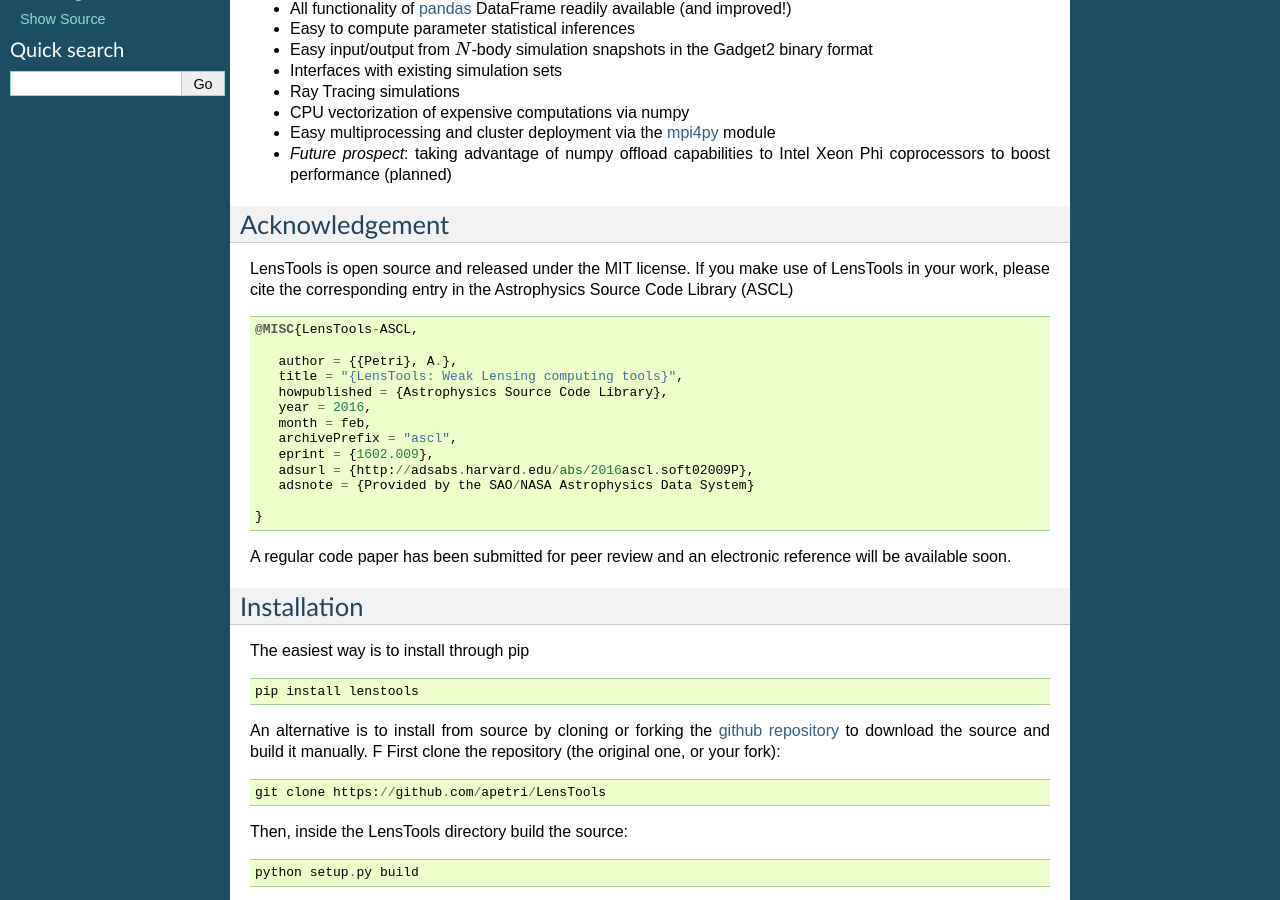
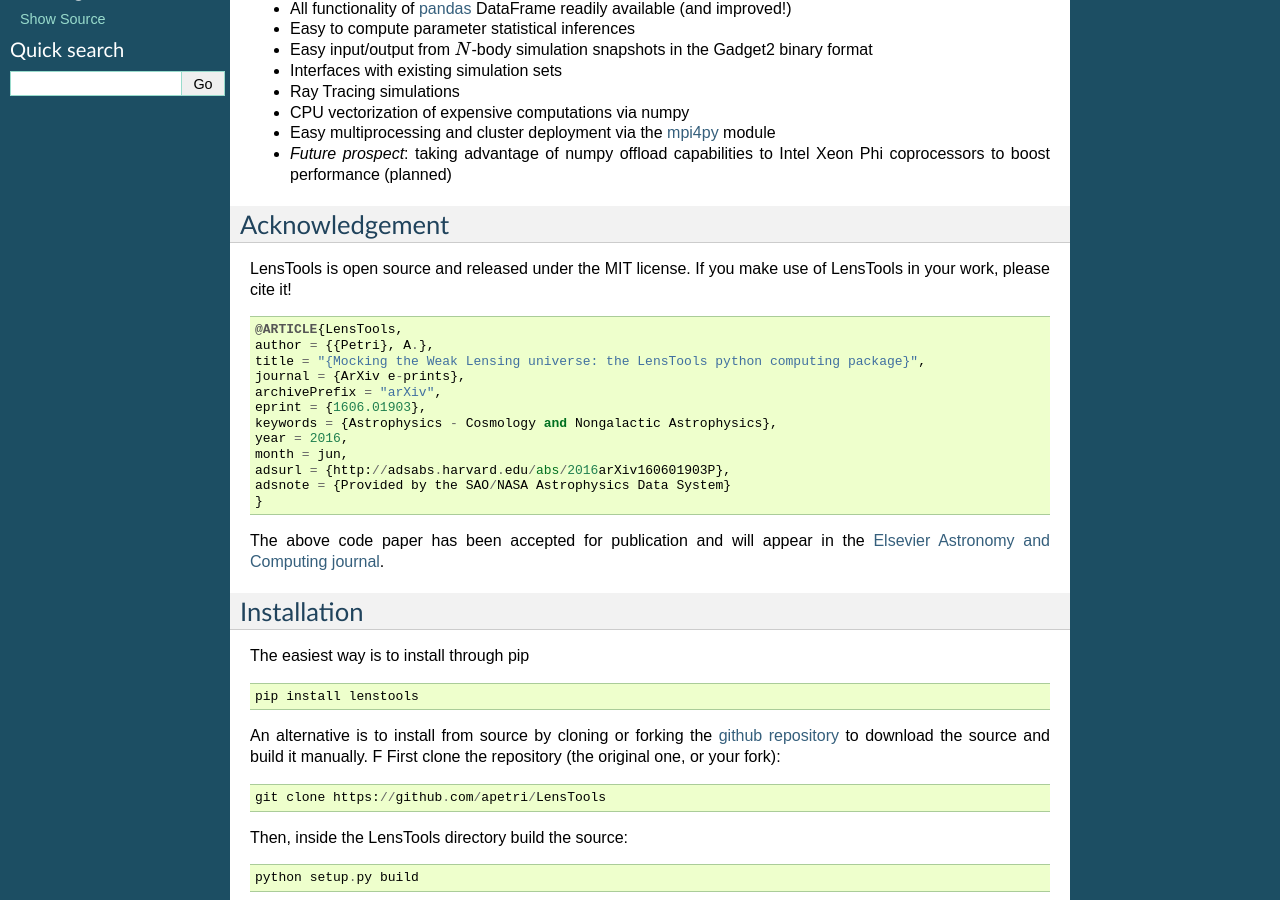
Before and after one commit to apetri/LensTools, a Sphinx documentation site: the page built from docs/source/index.rst, in a window 1280 px wide and 900 px high, scrolled down 432 px. Built offline with Sphinx 7.4.7, drawn with Linux system fonts in a browser that asks for light colours; the version number could not be read and is left out.

Commit message:
point citation to arxiv

```diff
--- a/docs/source/index.rst
+++ b/docs/source/index.rst
@@ -31,25 +31,24 @@ This python add-on will handle basically every operation you will need to perfor
 Acknowledgement
 ---------------
 
-LensTools is open source and released under the MIT license. If you make use of LensTools in your work, please cite the corresponding entry in the Astrophysics Source Code Library (ASCL)
+LensTools is open source and released under the MIT license. If you make use of LensTools in your work, please cite it!
 
 ::
 
-   @MISC{LensTools-ASCL,
-
-      author = {{Petri}, A.},
-      title = "{LensTools: Weak Lensing computing tools}",
-      howpublished = {Astrophysics Source Code Library},
-      year = 2016,
-      month = feb,
-      archivePrefix = "ascl",
-      eprint = {1602.009},
-      adsurl = {http://adsabs.harvard.edu/abs/2016ascl.soft02009P},
-      adsnote = {Provided by the SAO/NASA Astrophysics Data System}
-
+   @ARTICLE{LensTools,
+   author = {{Petri}, A.},
+   title = "{Mocking the Weak Lensing universe: the LensTools python computing package}",
+   journal = {ArXiv e-prints},
+   archivePrefix = "arXiv",
+   eprint = {1606.01903},
+   keywords = {Astrophysics - Cosmology and Nongalactic Astrophysics},
+   year = 2016,
+   month = jun,
+   adsurl = {http://adsabs.harvard.edu/abs/2016arXiv160601903P},
+   adsnote = {Provided by the SAO/NASA Astrophysics Data System}
    }
 
-A regular code paper has been submitted for peer review and an electronic reference will be available soon.
+The above code paper has been accepted for publication and will appear in the `Elsevier Astronomy and Computing journal <http://www.journals.elsevier.com/astronomy-and-computing/>`_.
 
 Installation
 ------------
```
Also changed, not shown: README.rst (+12 -13 lines).
